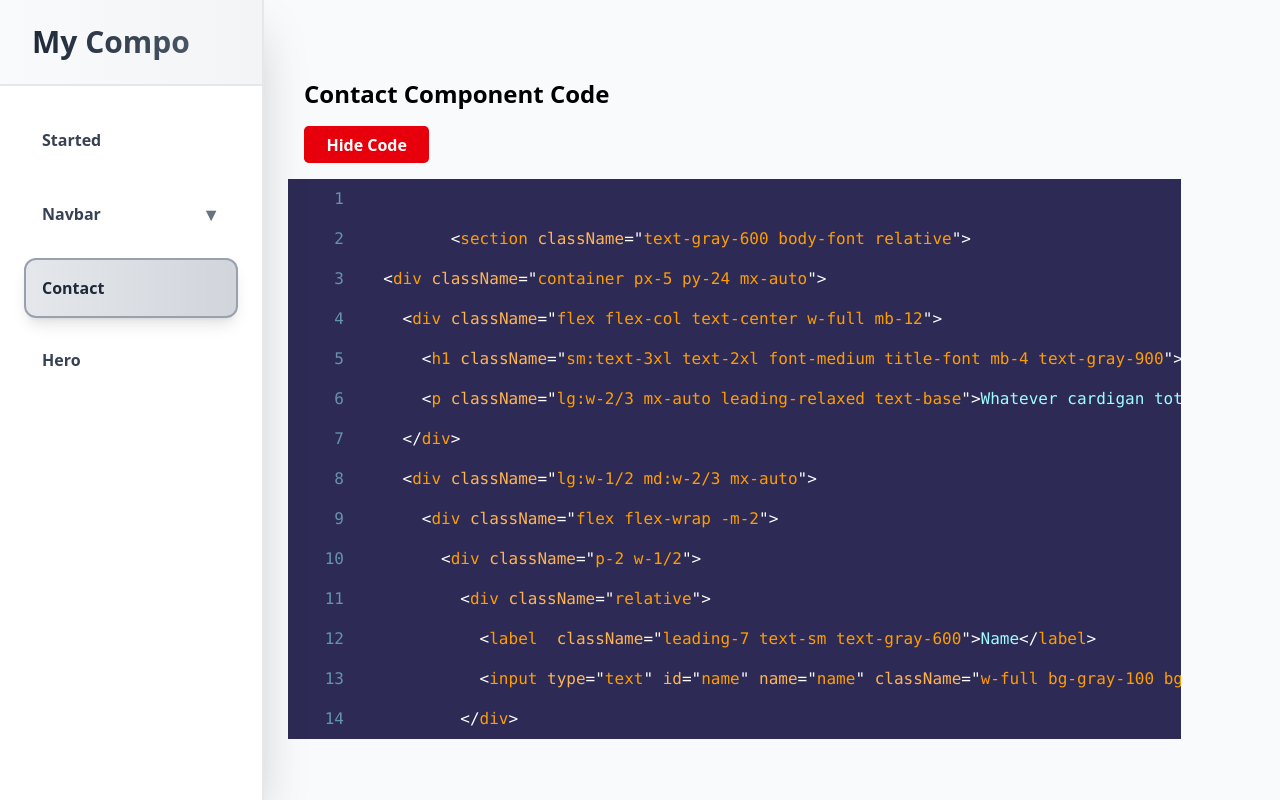
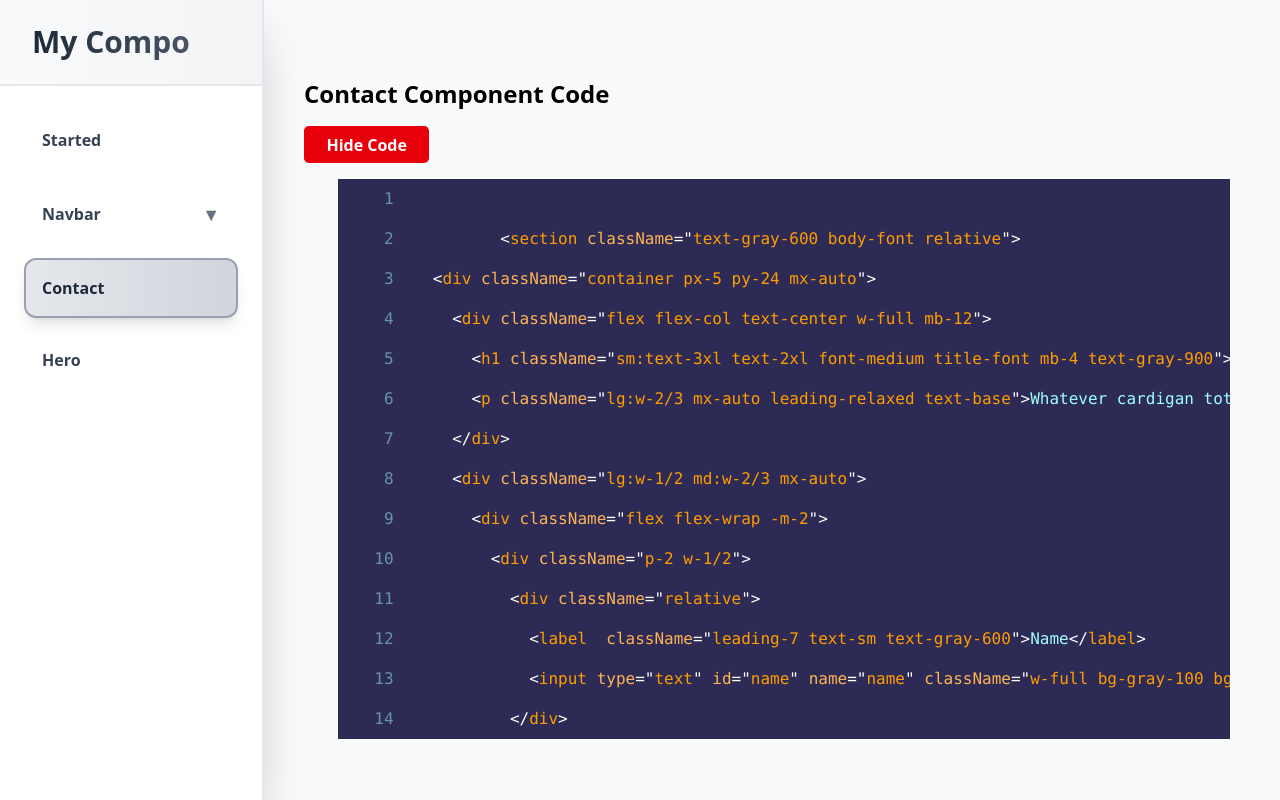
Before and after one commit to Lio3307/MyCompo-, a React (Vite) app: page /dashboard/contact in a window 1280 px wide. Both pictures are taken after a click on the button "Show Code". Built offline with nearby package versions, Linux system fonts and the light colour scheme.

Commit message:
fix code highlight position

```diff
--- a/src/components/CodeHiglighter.tsx
+++ b/src/components/CodeHiglighter.tsx
@@ -14,6 +14,7 @@ export default function CodeHighlighter({
   outerMaxWidth = "calc(100vw - 4rem)",
 }: CodeHighlighterProps) {
   return (
+    <div className="flex justify-center">
 <div
   className="code-highlighter-container"
   style={{
@@ -111,6 +112,6 @@ export default function CodeHighlighter({
       }
     `}
   </style>
-</div>
+</div></div>
   );
 }
```
